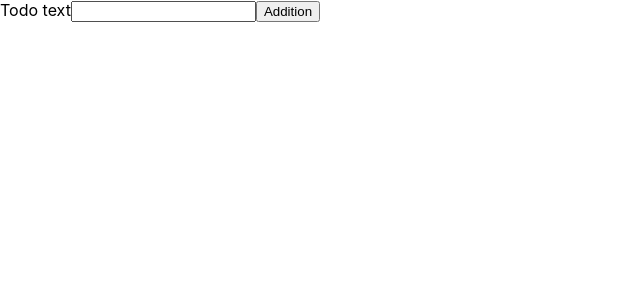
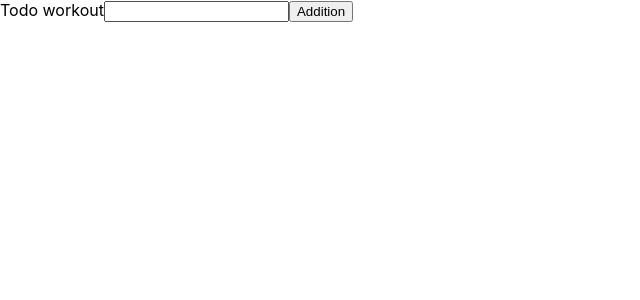
Before and after one commit to elvisonob/Scheduled-App-TS, a React (Create React App) app: page / in a window 1280 px wide. Shown: the top 300 px of the page, without its empty margins (0-640 px from the left). Built offline with nearby package versions, Linux system fonts and the light colour scheme.

Commit message:
Incorporating TS

```diff
--- a/src/components/NewTodo.tsx
+++ b/src/components/NewTodo.tsx
@@ -17,7 +17,7 @@ const NewTodo: React.FC<{ onAddText: (enteredText: string) => void }> = (
   };
   return (
     <form onSubmit={submitHandler}>
-      <label htmlFor="text">Todo text</label>
+      <label htmlFor="text">Todo workout</label>
       <input type="text" id="text" ref={todoTextInputRef} />
       <button>Addition</button>
     </form>
```
